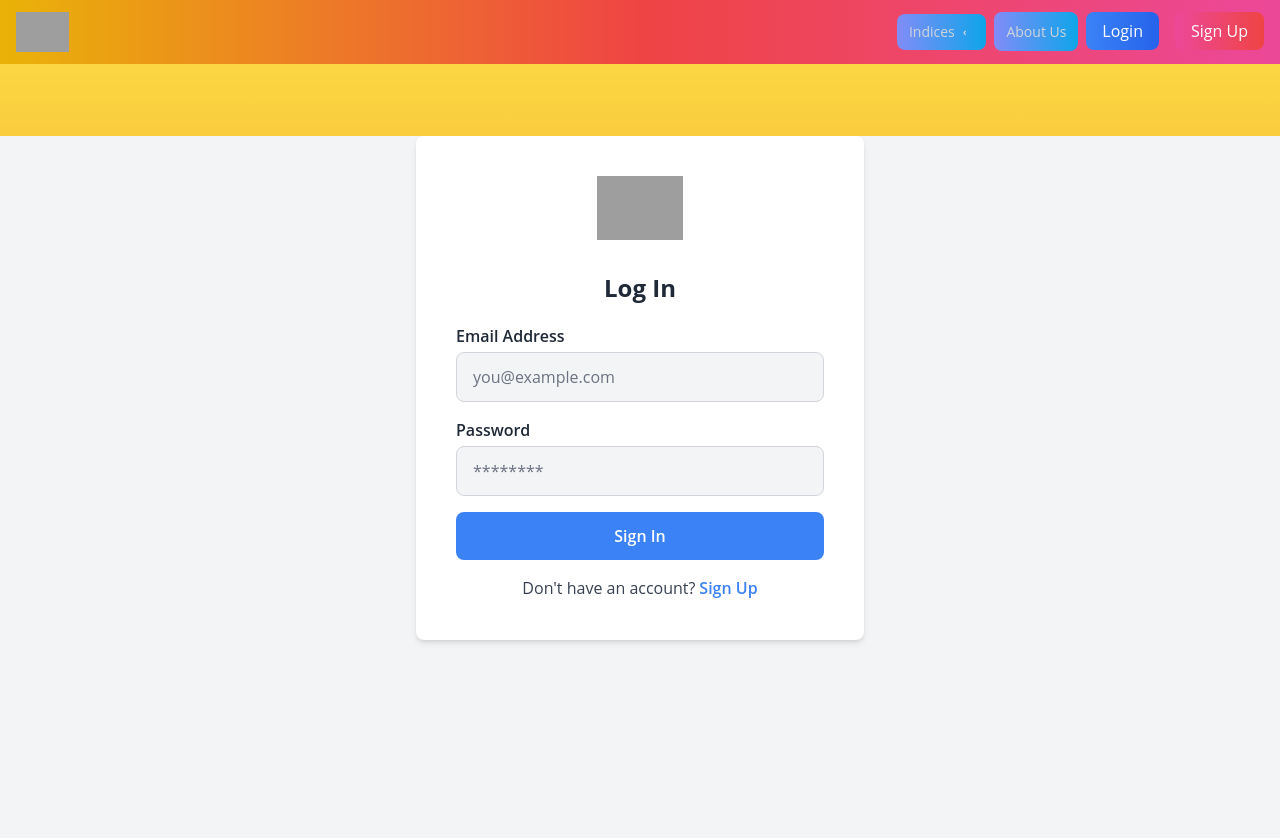
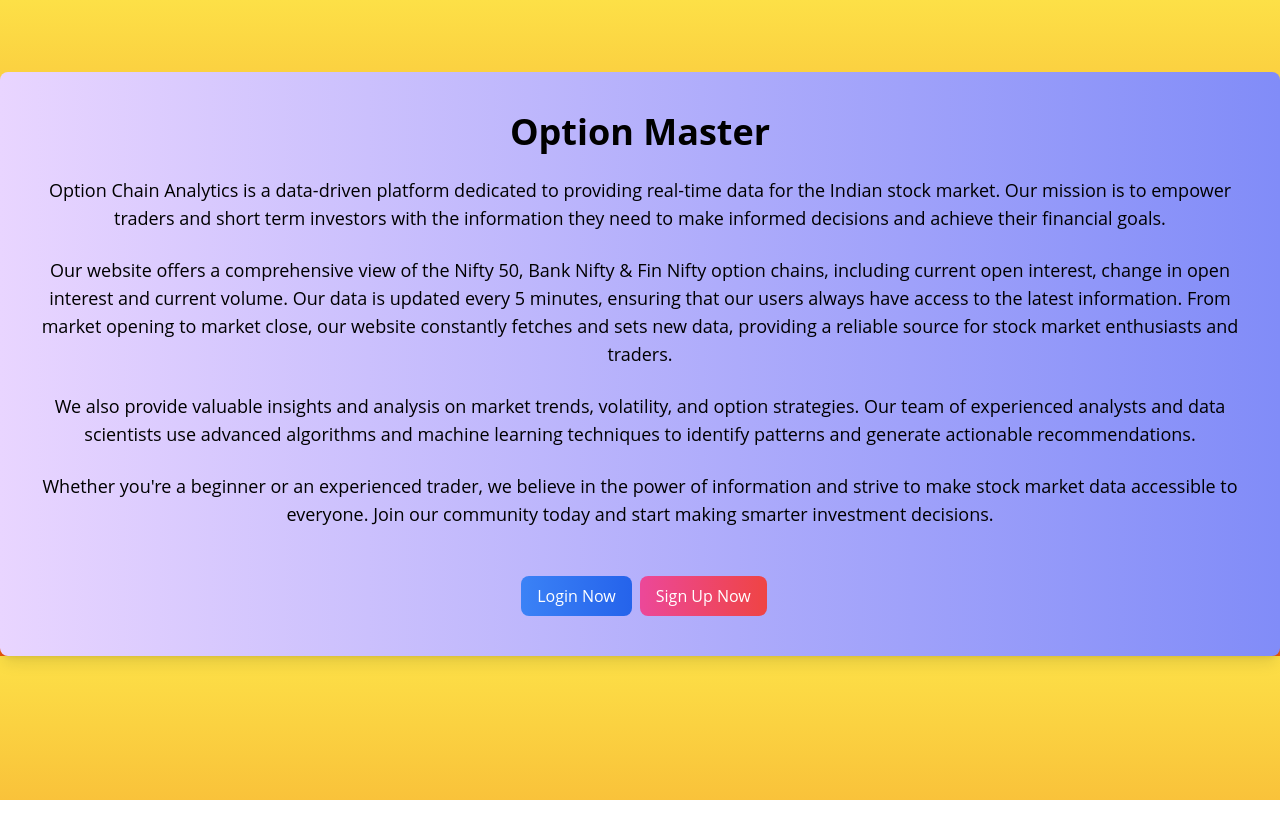
Before and after one commit to mitranikhil44/option_chain_anylatics, a React (Create React App) app: page / in a window 1280 px wide. Before the commit this address led to /login. Shown: the top 838 px of the page. After the commit the page ends 800 px from the top, so only its background shows below. Built offline with nearby package versions, Linux system fonts and the light colour scheme; no server answers; grey boxes are pictures that could not be loaded.

Commit message:
Intial commit

```diff
--- a/src/App.jsx
+++ b/src/App.jsx
@@ -1,6 +1,6 @@
 import "./App.css";
 import React, { useState } from "react";
-import Home from "./components/Home";
+import Dasboard from "./components/Dasboard";
 import Nifty from "./components/Nifty";
 import About from "./components/About";
 import Alert from "./components/Alert";
@@ -35,11 +35,11 @@ const App = () => {
     <>
       <DataContex host={host}>
         <Router>
-          <Navbar />
+         {localStorage.getItem("x-auth-token")? <Navbar /> : ""}
           <Alert alert={alert} />
           <Routes>
-            <Route exact path="/" element={<Home host={host} />} />
-            <Route exact path="/about" element={<About />} />
+            <Route exact path="/dasboard" element={<Dasboard host={host} />} />
+            <Route exact path="/" element={<About />} />
             <Route exact path="/nifty" element={<Nifty host={host} />} />
             <Route
               exact
--- a/src/components/About.jsx
+++ b/src/components/About.jsx
@@ -1,24 +1,25 @@
 import React from "react";
+import { Link } from "react-router-dom";
 
 const About = () => {
   return (
     <>
       <div className="bg-gradient-to-r from-purple-200 to-indigo-400 text-black p-10 rounded-lg shadow-lg">
-        <h1 className="text-4xl font-bold mb-6 text-center">About Us</h1>
+        <h1 className="text-4xl font-bold mb-6 text-center">Option Master</h1>
         <p className="text-lg mb-6 text-center leading-7">
           Option Chain Analytics is a data-driven platform dedicated to
           providing real-time data for the Indian stock market. Our mission is
-          to empower traders and short term investors with the information they need to
-          make informed decisions and achieve their financial goals.
+          to empower traders and short term investors with the information they
+          need to make informed decisions and achieve their financial goals.
         </p>
         <p className="text-lg mb-6 text-center leading-7">
           Our website offers a comprehensive view of the Nifty 50, Bank Nifty &
           Fin Nifty option chains, including current open interest, change in
-          open interest and current volume. Our data is
-          updated every 5 minutes, ensuring that our users always have access to
-          the latest information. From market opening to market close, our
-          website constantly fetches and sets new data, providing a reliable
-          source for stock market enthusiasts and traders.
+          open interest and current volume. Our data is updated every 5 minutes,
+          ensuring that our users always have access to the latest information.
+          From market opening to market close, our website constantly fetches
+          and sets new data, providing a reliable source for stock market
+          enthusiasts and traders.
         </p>
         <p className="text-lg mb-6 text-center leading-7">
           We also provide valuable insights and analysis on market trends,
@@ -34,12 +35,20 @@ const About = () => {
           investment decisions.
         </p>
         <div className="mt-12 flex justify-center">
-          <a
-            href="/signup"
-            className="bg-blue-500 hover:bg-blue-700 text-white font-bold py-4 px-8 rounded-full"
+          <Link
+            className="py-2 px-4 ml-2 bg-gradient-to-r from-blue-500 to-blue-600 hover:from-blue-600 hover:to-blue-700 text-white rounded-lg mr-2"
+            to="/login"
+            role="button"
           >
-            Sign up now
-          </a>
+            Login Now
+          </Link>
+          <Link
+            className="py-2 px-4 bg-gradient-to-r from-pink-500 to-red-500 hover:from-pink-600 hover:to-red-600 text-white rounded-lg"
+            to="/signUp"
+            role="button"
+          >
+            Sign Up Now
+          </Link>
         </div>
       </div>
     </>
--- a/src/components/BankNifty.jsx
+++ b/src/components/BankNifty.jsx
@@ -2,6 +2,7 @@ import React, { useState, useEffect } from "react";
 import TotalChgOI from "./option_analytics/TotalChgOI";
 import TotalOI from "./option_analytics/TotalOI";
 import TotalVol from "./option_analytics/TotalVol";
+import { useNavigate } from "react-router-dom";
 import ClickableButton from "./ClickableButton";
 const BankNifty = (props) => {
   const [data, setData] = useState([]);
@@ -10,12 +11,13 @@ const BankNifty = (props) => {
   const [showCurrentTableOI, setShowCurrentTableOI] = useState(false);
   const [showChangeTableOI, setShowChangeTableOI] = useState(false);
   const [showCurrentTableVol, setShowCurrentTableVol] = useState(false);
+  const navigate = useNavigate();
 
   const headers = {
     method: "POST",
     headers: {
       "Content-Type": "application/json",
-      "x-auth-token": `eyJhbGciOiJIUzI1NiIsInR5cCI6IkpXVCJ9.eyJ1c2VyIjp7ImlkIjoiNjQxMjE0MTgzODRlNjQyYjk0NjQ5YzdkIn0sImlhdCI6MTY3ODkwNjQxNn0.xxmdEHkLp-kOJZXf2YwvnlBvWTgfZOqzfN_HXwkJXUM`,
+      "x-auth-token": localStorage.getItem("x-auth-token"),
     }};
 
   // Function to get data from API
@@ -34,7 +36,7 @@ const BankNifty = (props) => {
         .then((res) => res.json())
         .then((data) => {
           const dataCopy = [...data.data];
-          const middleData = dataCopy.splice(25, dataCopy.length - 45);
+          const middleData = dataCopy.splice(15, dataCopy.length - 45);
           setBankNiftyOptionData(middleData);
         });
     };
@@ -60,6 +62,15 @@ const BankNifty = (props) => {
     };
     fetchData();
     const fetchInterval = setInterval(fetchData, 1 * 60 * 1000);
+
+     // If user is not authenticated, redirect to login page
+     if (localStorage.getItem("x-auth-token")) {
+      setTimeout(() => {
+        navigate("/dasboard");
+      }, 1000);
+    } else {
+      navigate("/login");
+    }
 
     // Stop the interval when the component unmounts to prevent memory leaks
     return () => clearInterval(fetchInterval);
@@ -175,16 +186,13 @@ const BankNifty = (props) => {
                 const liveMarketPrice =
                   bankNiftyLiveMarketPrice[bankNiftyLiveMarketPrice.length - 1]
                     .price;
-                const lastTwoDigits = liveMarketPrice % 100;
-                const startThreeDigits = Math.floor(liveMarketPrice / 100);
-                const priceValue =
-                  lastTwoDigits >= 75 || lastTwoDigits < 25 ? "50" : "00";
+                    const startThreeDigits = String(liveMarketPrice).substring(0, 3);
                 const strikePrice = parseFloat(
                   item.StrikePrice.replace(/,/g, "")
                 );
 
                 const strikePriceClass =
-                  strikePrice === parseFloat(startThreeDigits + priceValue)
+                  strikePrice === parseFloat(startThreeDigits + "00")
                     ? "border-b-8"
                     : "";
 
@@ -212,7 +220,7 @@ const BankNifty = (props) => {
                       {item.CallChgOI}
                     </td>
                     {strikePrice ===
-                    parseFloat(startThreeDigits + priceValue) ? (
+                    parseFloat(startThreeDigits + "00") ? (
                       <td className="py-1 px-3 border relative">
                         <span className="font-bold">
                           {item.StrikePrice}
--- a/src/components/FinNifty.jsx
+++ b/src/components/FinNifty.jsx
@@ -2,6 +2,7 @@ import React, { useState, useEffect } from "react";
 import TotalChgOI from "./option_analytics/TotalChgOI";
 import TotalOI from "./option_analytics/TotalOI";
 import TotalVol from "./option_analytics/TotalVol";
+import { useNavigate } from "react-router-dom";
 import ClickableButton from "./ClickableButton";
 
 const FinNifty = (props) => {
@@ -11,13 +12,15 @@ const FinNifty = (props) => {
   const [showCurrentTableOI, setShowCurrentTableOI] = useState(false);
   const [showChangeTableOI, setShowChangeTableOI] = useState(false);
   const [showCurrentTableVol, setShowCurrentTableVol] = useState(false);
+  const navigate = useNavigate();
 
   const headers = {
     method: "POST",
     headers: {
       "Content-Type": "application/json",
-      "x-auth-token": `eyJhbGciOiJIUzI1NiIsInR5cCI6IkpXVCJ9.eyJ1c2VyIjp7ImlkIjoiNjQxMjE0MTgzODRlNjQyYjk0NjQ5YzdkIn0sImlhdCI6MTY3ODkwNjQxNn0.xxmdEHkLp-kOJZXf2YwvnlBvWTgfZOqzfN_HXwkJXUM`,
-    }};
+      "x-auth-token": localStorage.getItem("x-auth-token"),
+    },
+  };
 
   // Function to get data from API
   useEffect(() => {
@@ -53,6 +56,15 @@ const FinNifty = (props) => {
     };
     fetchData();
     const fetchInterval = setInterval(fetchData, 1 * 60 * 1000);
+
+    // If user is not authenticated, redirect to login page
+    if (localStorage.getItem("x-auth-token")) {
+      setTimeout(() => {
+        navigate("/dasboard");
+      }, 1000);
+    } else {
+      navigate("/login");
+    }
 
     // Stop the interval when the component unmounts to prevent memory leaks
     return () => clearInterval(fetchInterval);
@@ -168,10 +180,13 @@ const FinNifty = (props) => {
                 const liveMarketPrice =
                   finNiftyLiveMarketPrice[finNiftyLiveMarketPrice.length - 1]
                     .price;
-                const lastTwoDigits = liveMarketPrice % 100;
-                const startThreeDigits = Math.floor(liveMarketPrice / 100);
+                const lastTwoDigits = Math.round(liveMarketPrice % 100);
+                const startThreeDigits = String(liveMarketPrice).substring(
+                  0,
+                  3
+                );
                 const priceValue =
-                  lastTwoDigits >= 75 || lastTwoDigits < 25 ? "50" : "00";
+                  lastTwoDigits >= 75 || lastTwoDigits <= 25 ? "50" : "00";
                 const strikePrice = parseFloat(
                   item.StrikePrice.replace(/,/g, "")
                 );
--- a/src/components/Login.jsx
+++ b/src/components/Login.jsx
@@ -13,11 +13,11 @@ const Login = (props) => {
     if (localStorage.getItem("x-auth-token")) {
       // If user is logged in, redirect to home page after a delay of 1 second
       setTimeout(() => {
-        navigate("/");
+        navigate("/dasboard");
       }, 1000);
     } else {
       // If user is not logged in, navigate to login or signup page
-      navigate("/login" || "/signUp");
+      navigate("/login");
     }
     // eslint-disable-next-line
   }, []);
@@ -53,7 +53,7 @@ const Login = (props) => {
 
       // Redirect to home page after a delay of 1 second
       setTimeout(() => {
-        navigate("/");
+        navigate("/dasboard");
       }, 1000);
     } else {
       // If login fails, show error alert
--- a/src/components/Navbar.jsx
+++ b/src/components/Navbar.jsx
@@ -68,8 +68,14 @@ const closeNavbar = () => {
             <div className="ml-10 flex items-center justify-center space-x-4">
               <div className="flex space-x-4">
                 <div className="relative">
+                  <Link
+                    to="/dasboard"
+                    className="text-gray-300 bg-gradient-to-r rounded-lg from-indigo-400 to-sky-500 hover:bg-gradient-to-r hover:from-sky-500 hover:to-indigo-400 px-3 py-[0.60rem] text-sm font-medium focus:outline-none"
+                  >
+                    Dasboard
+                  </Link>
                   <button
-                    className={`text-gray-300 bg-gradient-to-r from-indigo-400 to-sky-500 hover:bg-gradient-to-r hover:from-sky-500 hover:to-indigo-400 px-3 py-2 mr-2 rounded-lg text-sm font-medium focus:outline-none ${
+                    className={`ml-2 text-gray-300 bg-gradient-to-r from-indigo-400 to-sky-500 hover:bg-gradient-to-r hover:from-sky-500 hover:to-indigo-400 px-3 py-2 mr-2 rounded-lg text-sm font-medium focus:outline-none ${
                       isOpen ? "rotate-180" : ""
                     }`}
                     onClick={toggleMenu}
@@ -110,16 +116,10 @@ const closeNavbar = () => {
                       </Link>
                     </div>
                   )}
-                  <Link
-                    to="/about"
-                    className="text-gray-300 bg-gradient-to-r rounded-lg from-indigo-400 to-sky-500 hover:bg-gradient-to-r hover:from-sky-500 hover:to-indigo-400 px-3 py-[0.60rem] text-sm font-medium focus:outline-none"
-                  >
-                    About Us
-                  </Link>
                   {!localStorage.getItem("x-auth-token") ? (
                     <>
                       <Link
-                        className="py-2 px-4 ml-2 bg-gradient-to-r from-blue-500 to-blue-600 hover:from-blue-600 hover:to-blue-700 text-white rounded-lg mr-4"
+                        className="py-2 px-4 ml-2 bg-gradient-to-r from-blue-500 to-blue-600 hover:from-blue-600 hover:to-blue-700 text-white rounded-lg mr-2"
                         to="/login"
                         role="button"
                       >
@@ -135,7 +135,7 @@ const closeNavbar = () => {
                     </>
                   ) : (
                     <button
-                      className="py-[.34rem] px-2 m-2 bg-gray-100 text-red-500 hover:bg-gray-200 rounded-lg focus:outline-none transition-colors duration-300"
+                      className="py-[.34rem] px-2 mr-2 bg-gray-100 text-red-500 hover:bg-gray-200 rounded-lg focus:outline-none transition-colors duration-300"
                       onClick={handleLogout}
                       role="button"
                     >
--- a/src/components/Nifty.jsx
+++ b/src/components/Nifty.jsx
@@ -1,6 +1,7 @@
 import React, { useState, useEffect } from "react";
 import TotalChgOI from "./option_analytics/TotalChgOI";
 import TotalOI from "./option_analytics/TotalOI";
+import { useNavigate } from "react-router-dom";
 import TotalVol from "./option_analytics/TotalVol";
 import ClickableButton from "./ClickableButton";
 
@@ -11,13 +12,15 @@ const Nifty = (props) => {
   const [showCurrentTableOI, setShowCurrentTableOI] = useState(false);
   const [showChangeTableOI, setShowChangeTableOI] = useState(false);
   const [showCurrentTableVol, setShowCurrentTableVol] = useState(false);
+  const navigate = useNavigate();
 
   const headers = {
     method: "POST",
     headers: {
       "Content-Type": "application/json",
-      "x-auth-token": `eyJhbGciOiJIUzI1NiIsInR5cCI6IkpXVCJ9.eyJ1c2VyIjp7ImlkIjoiNjQxMjE0MTgzODRlNjQyYjk0NjQ5YzdkIn0sImlhdCI6MTY3ODkwNjQxNn0.xxmdEHkLp-kOJZXf2YwvnlBvWTgfZOqzfN_HXwkJXUM`,
-    }};
+      "x-auth-token": localStorage.getItem("x-auth-token"),
+    },
+  };
 
   // Function to get data from API
   useEffect(() => {
@@ -33,7 +36,7 @@ const Nifty = (props) => {
       .then((res) => res.json())
       .then((data) => {
         const dataCopy = [...data.data];
-        const middleData = dataCopy.splice(20, dataCopy.length - 40);
+        const middleData = dataCopy.splice(10, dataCopy.length - 40);
         setNiftyOptionData(middleData);
       });
 
@@ -53,6 +56,15 @@ const Nifty = (props) => {
     };
     fetchData();
     const fetchInterval = setInterval(fetchData, 1 * 60 * 1000);
+
+    // If user is not authenticated, redirect to login page
+    if (localStorage.getItem("x-auth-token")) {
+      setTimeout(() => {
+        navigate("/dasboard");
+      }, 1000);
+    } else {
+      navigate("/login");
+    }
 
     // Stop the interval when the component unmounts to prevent memory leaks
     return () => clearInterval(fetchInterval);
@@ -161,19 +173,20 @@ const Nifty = (props) => {
               niftyOptionData.map((item, index) => {
                 const liveMarketPrice =
                   niftyLiveMarketPrice[niftyLiveMarketPrice.length - 1].price;
-                const lastTwoDigits = liveMarketPrice % 100;
-                const startThreeDigits = Math.floor(liveMarketPrice / 100);
+                const lastTwoDigits = Math.round(liveMarketPrice % 100);
+                const startThreeDigits = String(liveMarketPrice).substring(
+                  0,
+                  3
+                );
                 const priceValue =
-                  lastTwoDigits >= 75 || lastTwoDigits < 25 ? "50" : "00";
+                  lastTwoDigits >= 75 || lastTwoDigits <= 25 ? "50" : "00";
                 const strikePrice = parseFloat(
                   item.StrikePrice.replace(/,/g, "")
                 );
-
                 const strikePriceClass =
                   strikePrice === parseFloat(startThreeDigits + priceValue)
                     ? "border-b-8"
                     : "";
-
                 const callVolClass = check_condition(item.CallVol, 2);
                 const callOIClass = check_condition(item.CallOI, 3);
                 const callChgOIClass = check_condition(item.CallChgOI, 4);
--- a/src/components/Sign_up.jsx
+++ b/src/components/Sign_up.jsx
@@ -1,4 +1,4 @@
-import React, { useState } from "react";
+import React, { useState, useEffect } from "react";
 import { Link, useNavigate } from "react-router-dom";
 
 // This component is responsible for rendering a sign up form
@@ -10,6 +10,20 @@ const Sign_up = (props) => {
     password: "",
     confirmPassword: "",
   });
+
+    // Check if user is already logged in
+    useEffect(() => {
+      if (localStorage.getItem("x-auth-token")) {
+        // If user is logged in, redirect to home page after a delay of 1 second
+        setTimeout(() => {
+          navigate("/dasboard");
+        }, 1000);
+      } else {
+        // If user is not logged in, navigate to login or signup page
+        navigate("/signUp");
+      }
+      // eslint-disable-next-line
+    }, []);
 
   // Get the navigate function from the React Router hook
   let navigate = useNavigate();
@@ -46,7 +60,7 @@ const Sign_up = (props) => {
           confirmPassword: "",
         });
         setTimeout(() => {
-          navigate("/");
+          navigate("/dasboard");
         }, 1000);
       } else {
         // If there was an error with registration, display an error message
```
Also changed, not shown: src/components/Dasboard.jsx (renamed from src/components/Home.jsx, +6 -8 lines).
